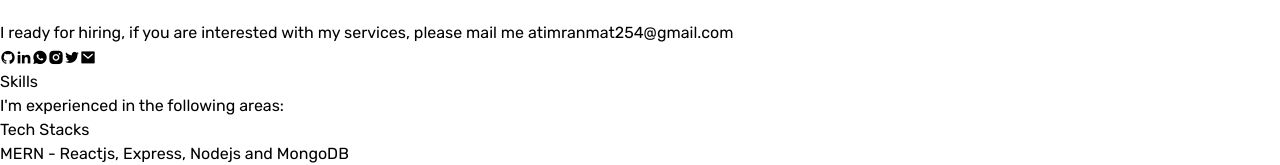
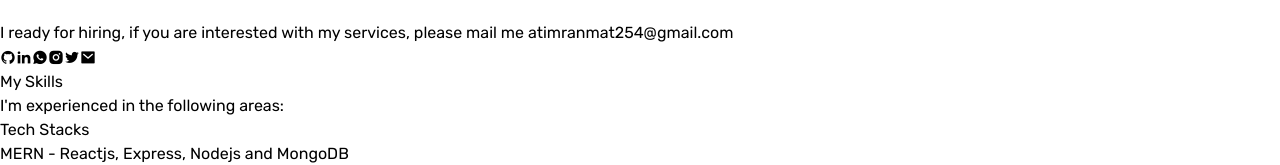
Before and after one commit to imrany/Portfolio, a React (Vite) app: page / in a window 1280 px wide. Shown: the part 627-792 px from the top of the page. Built offline with nearby package versions, Linux system fonts and the light colour scheme.

Commit message:
update deployed

```diff
--- a/src/components/ui/Skills.tsx
+++ b/src/components/ui/Skills.tsx
@@ -47,7 +47,7 @@
     ]
     return (
         <div className="flex flex-col items-center my-10" id="skills">
-            <p className="text-4xl max-md:text-xl">Skills</p>
+            <p className="text-4xl max-md:text-xl">My Skills</p>
             <div className="text-base font-thin lg:w-[70vw] max-md:px-8">
                 <p>
                     I'm experienced in the following areas:
```
